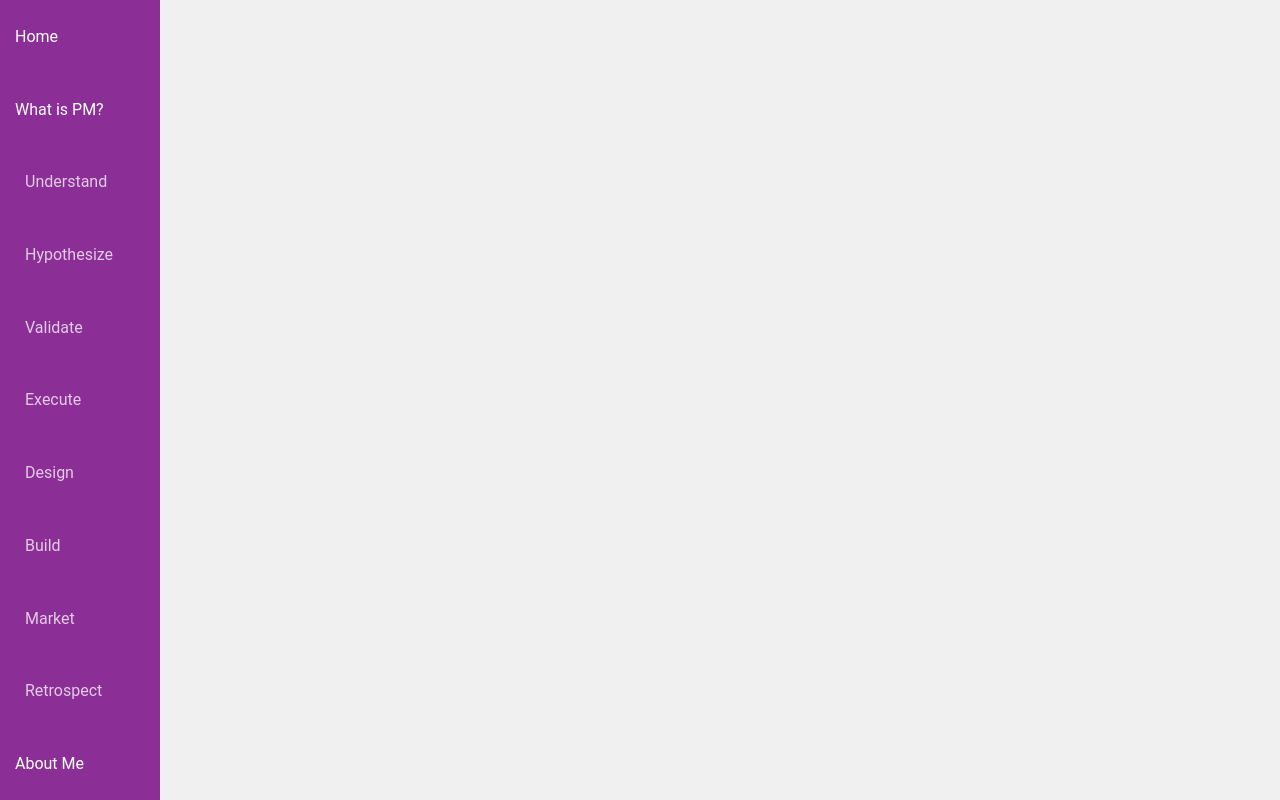
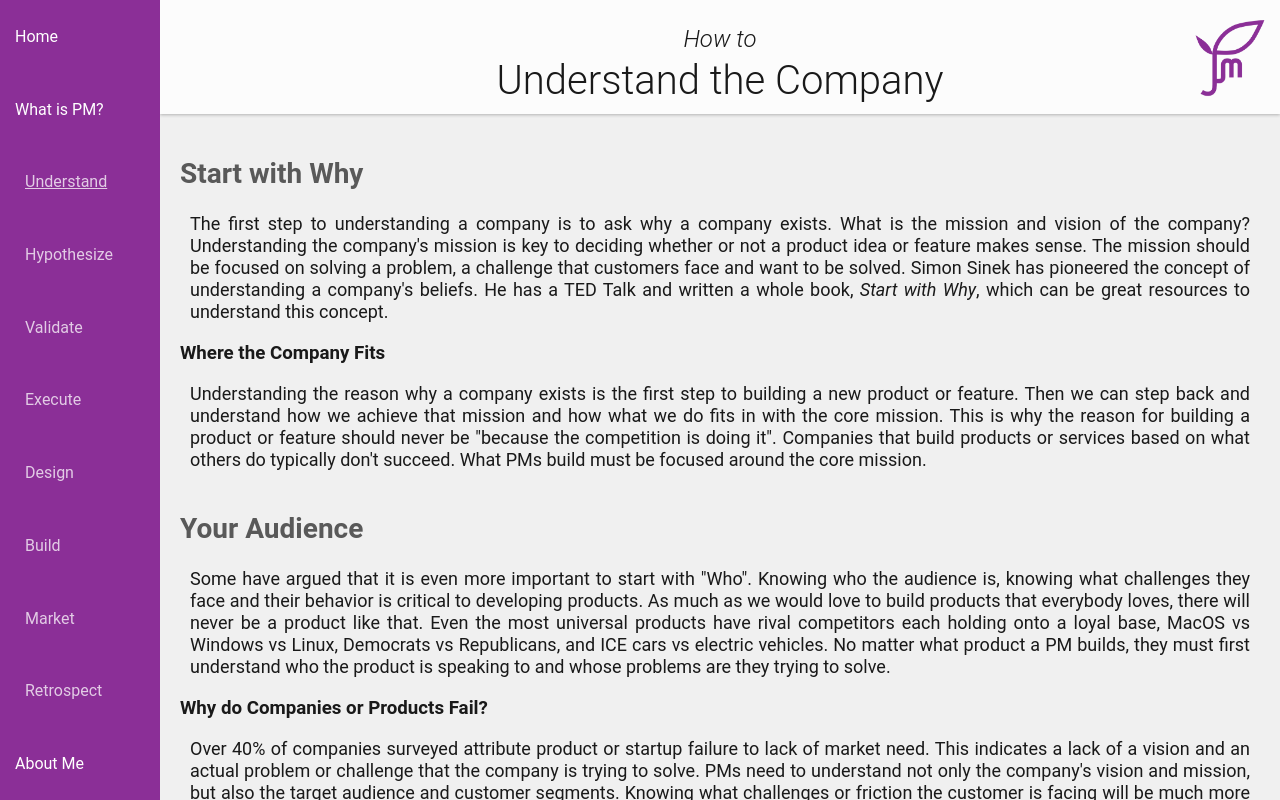
Before and after one commit to lawrencety/budding-pm, a React (Create React App) app: page /understanding-the-company in a window 1280 px wide. Built offline with nearby package versions, Linux system fonts and the light colour scheme.

Commit message:
updated understand

```diff
--- a/src/App.css
+++ b/src/App.css
@@ -104,6 +104,8 @@ p {
   text-align: justify;
   line-height: 22px;
   padding: 0px 10px; }
+  p .italics {
+    font-style: italic; }
 
 /* IMAGE STYLES */
 .logo {
--- a/src/App.js
+++ b/src/App.js
@@ -6,6 +6,7 @@ import Navigation from './components/Navigation';
 import Home from './components/Home';
 import About from './components/About';
 import Product from './components/Product';
+import Understand from './components/Understand';
 import UnderConstruction from './components/UnderConstruction';
 
 class App extends Component {
@@ -23,6 +24,7 @@ class App extends Component {
           <Route exact path="/" component={Home} />
           <Route path="/about-me" component={About} />
           <Route path="/what-is-product-management" component={Product} />
+          <Route path="/understanding-the-company" component={Understand} />
           <Route path='/404' component={UnderConstruction} />
         </div>
       </div>
--- a/src/components/Navigation.js
+++ b/src/components/Navigation.js
@@ -11,8 +11,8 @@ class Navigation extends Component {
       <div className="navbar">
         <NavLink className="nav-link" exact to="/">Home</NavLink>
         <NavLink className="nav-link" to="/what-is-product-management">What is PM?</NavLink>
-          <NavLink className="nav-link sub-nav" to="/404">Understand</NavLink>
-          <NavLink className="nav-link sub-nav" to="/404">Hypothesize</NavLink>
+          <NavLink className="nav-link sub-nav" to="/understanding-the-company">Understand</NavLink>
+          <NavLink className="nav-link sub-nav" to="/create-an-opportunity-hypothesis">Hypothesize</NavLink>
           <NavLink className="nav-link sub-nav" to="/404">Validate</NavLink>
           <NavLink className="nav-link sub-nav" to="/404">Execute</NavLink>
           <NavLink className="nav-link sub-nav" to="/404">Design</NavLink>
@@ -28,8 +28,6 @@ class Navigation extends Component {
 export default Navigation;
 
 /*
-<NavLink className="nav-link sub-nav" to="/understanding-the-company">Understand</NavLink>
-<NavLink className="nav-link sub-nav" to="/create-an-opportunity-hypothesis">Hypothesize</NavLink>
 <NavLink className="nav-link sub-nav" to="/validating-your-hypothesis">Validate</NavLink>
 <NavLink className="nav-link sub-nav" to="/from-idea-to-action">Execute</NavLink>
 <NavLink className="nav-link sub-nav" to="/working-with-design">Design</NavLink>
--- /dev/null
+++ b/src/components/Understand.js
@@ -0,0 +1,57 @@
+import React, { Component } from 'react';
+import { Link } from 'react-router-dom'
+
+class Understand extends Component {
+  constructor(props) {
+    super(props);
+  }
+
+  render() {
+    return (
+      <div className="content-container">
+        <div className="content-header">
+          <h1>
+            <span>How to</span><br></br>
+            Understand the Company
+          </h1>
+          <img className="logo" src={require("../images/budding-pm-logo.png")}></img>
+        </div>
+        <div className="content-section">
+          <div className="content-row">
+            <h2>Start with Why</h2>
+            <p>
+              The first step to understanding a company is to ask why a company exists. What is the mission and vision of the company? Understanding the company's mission is key to deciding whether or not a product idea or feature makes sense. The mission should be focused on solving a problem, a challenge that customers face and want to be solved. Simon Sinek has pioneered the concept of understanding a company's beliefs. He has a TED Talk and written a whole book, <span class="italics">Start with Why</span>, which can be great resources to understand this concept.
+            </p>
+            <h3>Where the Company Fits</h3>
+            <p>
+              Understanding the reason why a company exists is the first step to building a new product or feature. Then we can step back and understand how we achieve that mission and how what we do fits in with the core mission. This is why the reason for building a product or feature should never be "because the competition is doing it". Companies that build products or services based on what others do typically don't succeed. What PMs build must be focused around the core mission.
+            </p>
+          </div>
+          <div className="content-row">
+            <h2>Your Audience</h2>
+            <p>
+              Some have argued that it is even more important to start with "Who". Knowing who the audience is, knowing what challenges they face and their behavior is critical to developing products. As much as we would love to build products that everybody loves, there will never be a product like that. Even the most universal products have rival competitors each holding onto a loyal base, MacOS vs Windows vs Linux, Democrats vs Republicans, and ICE cars vs electric vehicles. No matter what product a PM builds, they must first understand who the product is speaking to and whose problems are they trying to solve.
+            </p>
+            <h3>Why do Companies or Products Fail?</h3>
+            <p>
+              Over 40% of companies surveyed attribute product or startup failure to lack of market need. This indicates a lack of a vision and an actual problem or challenge that the company is trying to solve. PMs need to understand not only the company's vision and mission, but also the target audience and customer segments. Knowing what challenges or friction the customer is facing will be much more valuable than just building a cool product.
+            </p>
+            <h3>Personas</h3>
+            <p>
+              The main tool PMs and User Researchers use to define their audience is through a persona. Personas are hypothetical people that exhibit real characteristics and behavior. They can be Executive Erica, Mommy Mary, or College Student Chris. Regardless, these are examples of people who the product will most likely be targeting. There are many different ways of building a persona, in my version, personas are created with four sections, Bio, Needs, Pains, and Goals, see figure below for examples. The Bio section contains the name, a picture/drawing, demographics, and general facts about the persona. Needs discuss what the persona needs to do on a daily basis. Pains encompass what prevents them from accomplishing their needs or goals. Lastly Goals are long term visions or the mission of the persona.
+            </p>
+          </div>
+          <img className="figure" src={require("../images/persona-canvas.png")}></img>
+          <div className="content-row">
+            <p>
+              Whether your product is for the consumer (B2C) or for another business (B2B), build out a persona for each of the customer segments that will be interacting with your product. These persona canvases allows PMs to imagine ourselves in the target audience's shoes, trying to go about our day to day and the problems the persona may encounter. The product or feature we decide to build should either help them with their Needs or reduce their Pains. But it should always help the persona move close to their Goal, or the "Why".
+            </p>
+          </div>
+          <Link className="btn next-btn" to="/create-an-opportunity-hypothesis">Creating an Opportunity Hypothesis</Link>
+        </div>
+      </div>
+    );
+  }
+}
+
+export default Understand;
--- a/src/style.scss
+++ b/src/style.scss
@@ -140,6 +140,10 @@ p {
   text-align: justify;
   line-height: 22px;
   padding: 0px 10px;
+
+  .italics {
+    font-style: italic;
+  }
 }
 
 /* IMAGE STYLES */
```
